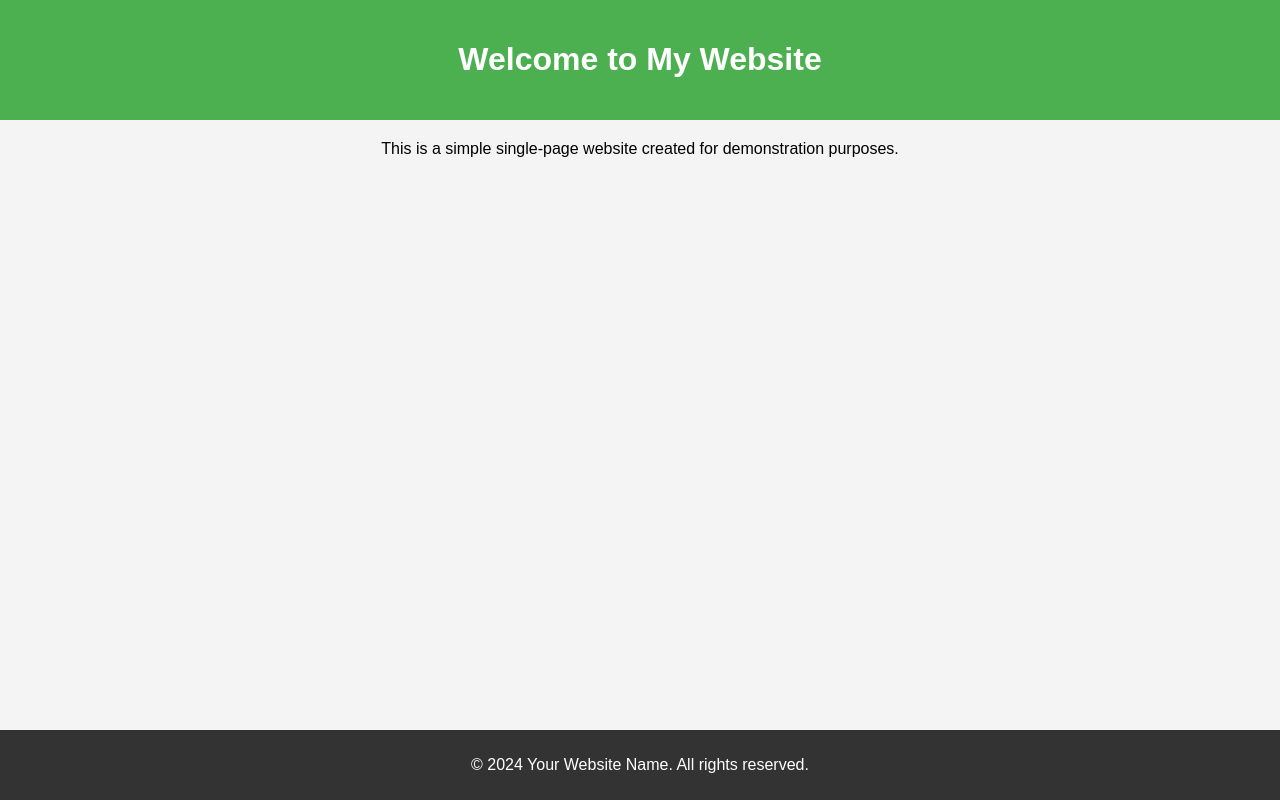
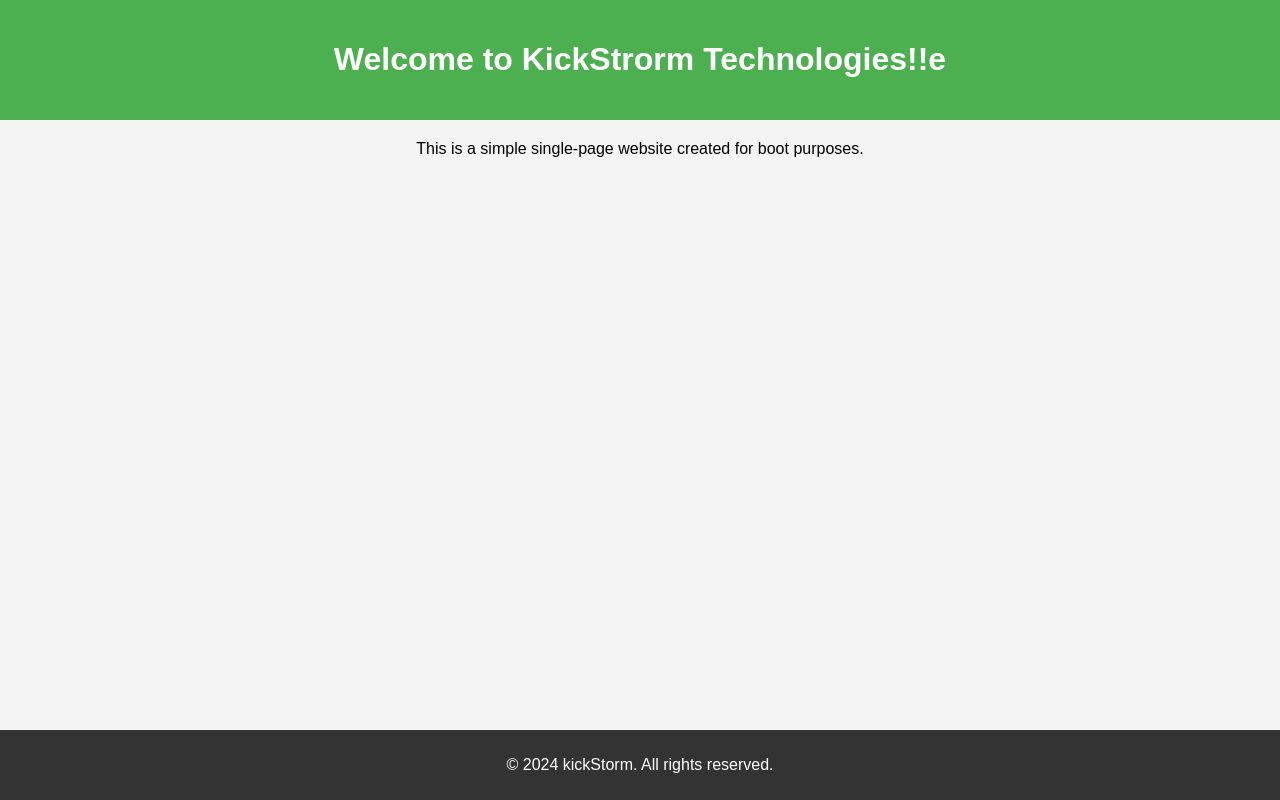
Before and after one commit to RajHujigal/KickStorm, a plain HTML site: page index.html in a window 1280 px wide. Drawn offline with Linux system fonts and the light colour scheme.

Commit message:
Update index.html
Updated the Name

```diff
--- a/index.html
+++ b/index.html
@@ -33,15 +33,15 @@
 <body>
 
 <header>
-    <h1>Welcome to My Website</h1>
+    <h1>Welcome to KickStrorm Technologies!!e</h1>
 </header>
 
 <section>
-    <p>This is a simple single-page website created for demonstration purposes.</p>
+    <p>This is a simple single-page website created for boot purposes.</p>
 </section>
 
 <footer>
-    <p>&copy; 2024 Your Website Name. All rights reserved.</p>
+    <p>&copy; 2024 kickStorm. All rights reserved.</p>
 </footer>
 
 </body>
```
